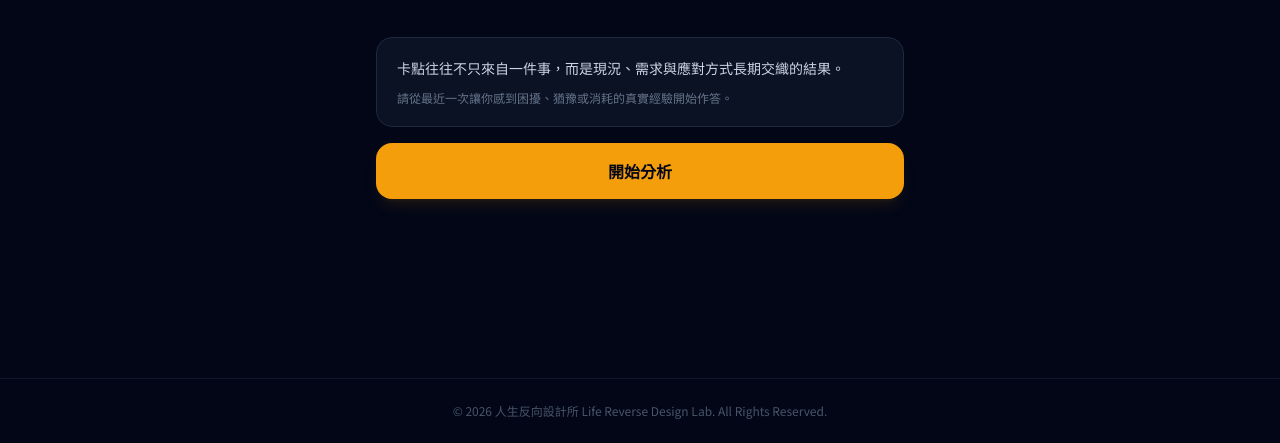
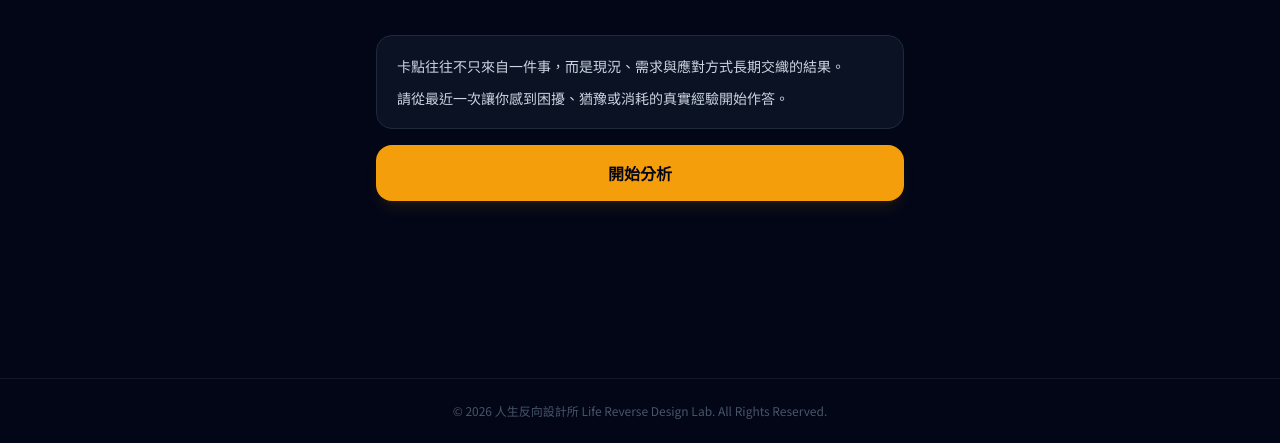
Before and after one commit to re-desgnlab/life-reverse-design, a website: page index.html in a window 1280 px wide. Shown: the part 357-800 px from the top of the page. Drawn offline with nearby package versions, Linux system fonts and the light colour scheme; no server answers.

Commit message:
Match B version guidance text styling

```diff
--- a/index.html
+++ b/index.html
@@ -40,7 +40,7 @@
             <div class="space-y-4 pt-4">
                 <div class="bg-slate-900/70 border border-slate-800 rounded-2xl p-5 space-y-3 text-sm text-slate-300">
                     <p>卡點往往不只來自一件事，而是現況、需求與應對方式長期交織的結果。</p>
-                    <p class="text-xs text-slate-500">請從最近一次讓你感到困擾、猶豫或消耗的真實經驗開始作答。</p>
+                    <p class="text-sm text-slate-300">請從最近一次讓你感到困擾、猶豫或消耗的真實經驗開始作答。</p>
                 </div>
                 <button onclick="startDiagnosis()" class="w-full py-4 bg-amber-500 hover:bg-amber-400 text-slate-950 font-black rounded-2xl transition-all shadow-lg shadow-amber-500/10">
                     開始分析
```
